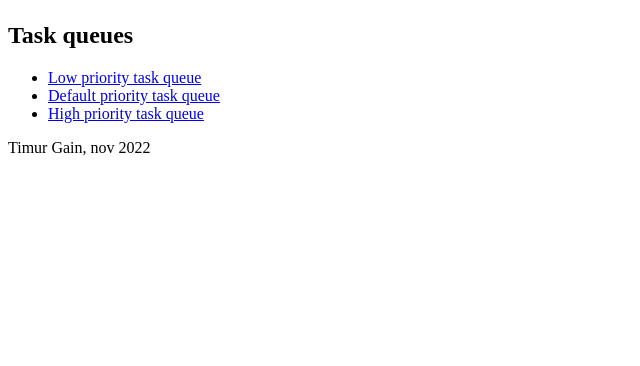
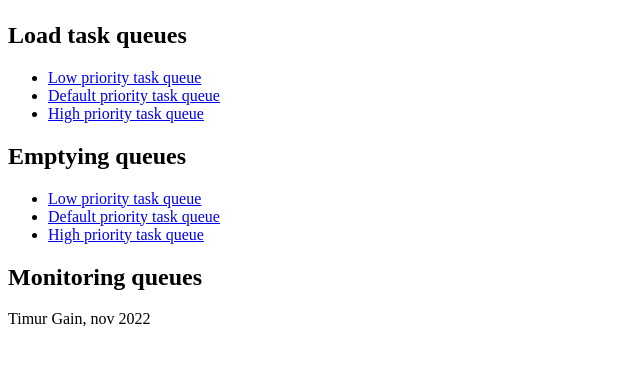
Before and after one commit to timurgain/rq-demo, a Flask app: page / in a window 1280 px wide. Shown: the part 58-424 px from the top of the page, without its empty margins (0-640 px from the left). Run offline with Flask 2, Linux system fonts and the light colour scheme.

Commit message:
feat: Имитация обращений к приложению

```diff
--- a/rq_demo/app.py
+++ b/rq_demo/app.py
@@ -1,24 +1,97 @@
+# 0. Установить Python3, Redis, Poetry (или аналога)
+# запуск виртуального окружения, установка Flask, rq, rq-dashboard
+
+import time
+
 from flask import Flask
 from flask import render_template
 
+from redis import Redis
+
+from rq import Queue
+import rq_dashboard
+
+
+# 1. Создаем приложение или экземпляр Flask
 app = Flask(__name__)
 
+# 2. Redis запустить и проверить через терминал:
+# redis-server
+# redis-cli ping
+
+# 3. Соединение с Redis
+redis_db_queues = Redis()
+
+# 4. Описываем очереди с разным приоритетом выполнения
+# Приоритет зависит от порядка описания очереди, а не от ее имени
+queue_high = Queue('high', connection=redis_db_queues)
+queue_default = Queue('default', connection=redis_db_queues)
+queue_low = Queue('low', connection=redis_db_queues)
+
+# 5. Запустить worker на прослушку описанных очередей:
+#  rq worker high default low
+
+
+# 6. Имитация обращений к приложению, ендпоинты привязываем к очередям
 
 @app.route('/')
 def index():
     return render_template('index.html')
 
 
-@app.route('/start-low-priority-tasks/')
-def start_low_tasks():
-    return '<h1>Low</h1>'
+# 6.0 имитация задачи
+def any_task(secunds: int, word: str) -> int:
+    time.sleep(secunds)
+    return len(word)
 
 
-@app.route('/start-default-priority-tasks/')
-def start_default_tasks():
-    return '<h1>Default</h1>'
+# 6.1 Постановка задачи в очередь с Low приоритетом
+@app.route('/start-low-tasks/')
+def start_low_tasks():
+    hits = 30
+    hit_delay = 0
+
+    while hits > 1:
+        queue_low.enqueue(
+            f=any_task, kwargs={'secunds': 1, 'word': 'education'}
+        )
+        time.sleep(hit_delay)
+        hits -= 1
+    return '<p>Low priority tasks are queued</p>'
 
 
-@app.route('/start-high-priority-tasks/')
+# 6.2 Постановка задачи в очередь со Default приоритетом
+@app.route('/start-default-tasks/')
+def start_default_tasks():
+    hits = 10
+    hit_delay = 3
+
+    while hits > 1:
+        queue_default.enqueue(f=any_task, args=(2, 'improvisation'))
+        time.sleep(hit_delay)
+        hits -= 1
+    return '<p>Default priority tasks are queued</p>'
+
+
+# 6.2 Постановка задачи в очередь с High приоритетом
+@app.route('/start-high-tasks/')
 def start_high_tasks():
-    return '<h1>High</h1>'
+    hits = 5
+    hit_delay = 10
+
+    while hits > 1:
+        queue_high.enqueue(any_task, 3, 'procrastination')
+        time.sleep(hit_delay)
+        hits -= 1
+    return '<p>High priority tasks are queued</p>'
+
+
+# 7. Повторный запуск фейловой задачи
+
+
+# 8. Имитация плановых задач, например, сходить за погодой в Гааге
+
+# 9. Подключаем мониторинг задач и очередей
+# web или в терминале rq info --interval 1
+app.config.from_object(rq_dashboard.default_settings)
+app.register_blueprint(rq_dashboard.blueprint, url_prefix="/rq")
--- a/rq_demo/templates/index.html
+++ b/rq_demo/templates/index.html
@@ -13,22 +13,46 @@
 
   <main>
     <section>
-      <h2>Task queues</h2>
+      <h2>Load task queues</h2>
       <ul>
         <li>
-          <a href="http://127.0.0.1:5000/start-low-priority-tasks/"
+          <a href="http://127.0.0.1:5000/start-low-tasks/"
             target="_blank">Low priority task queue</a>
         </li>
         <li>
-          <a href="http://127.0.0.1:5000/start-default-priority-tasks/"
+          <a href="http://127.0.0.1:5000/start-default-tasks/"
             target="_blank">Default priority task queue</a>
         </li>
         <li>
-          <a href="http://127.0.0.1:5000/start-high-priority-tasks/"
+          <a href="http://127.0.0.1:5000/start-high-tasks/"
             target="_blank">High priority task queue</a>
         </li>
       </ul>
     </section>
+
+    <section>
+      <h2>Emptying queues</h2>
+      <ul>
+        <li>
+          <a href="http://127.0.0.1:5000/empty-low-priority-tasks/"
+            target="_blank">Low priority task queue</a>
+        </li>
+        <li>
+          <a href="http://127.0.0.1:5000/empty-default-priority-tasks/"
+            target="_blank">Default priority task queue</a>
+        </li>
+        <li>
+          <a href="http://127.0.0.1:5000/empty-high-priority-tasks/"
+            target="_blank">High priority task queue</a>
+        </li>
+      </ul>
+    </section>
+
+    <section>
+      <h2>Monitoring queues</h2>
+
+    </section>
+
   </main>
 
 </body>
```
